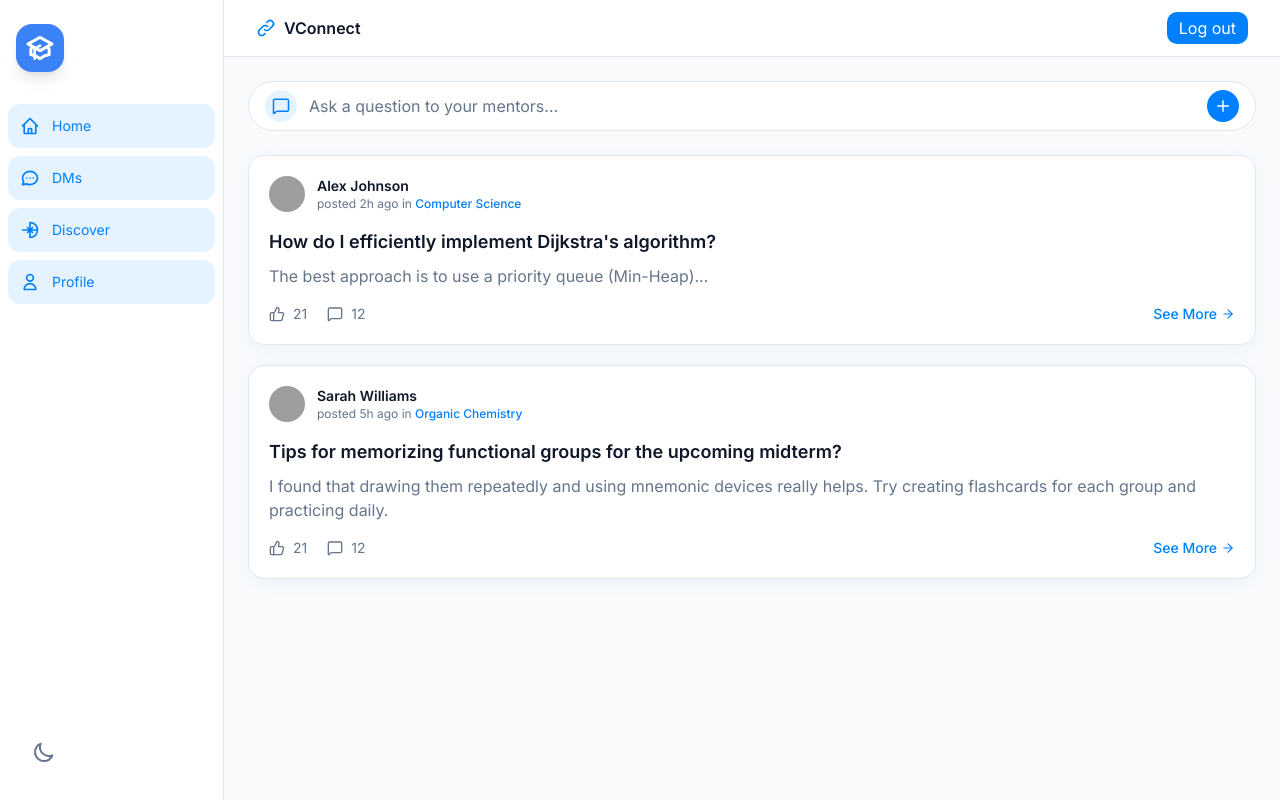
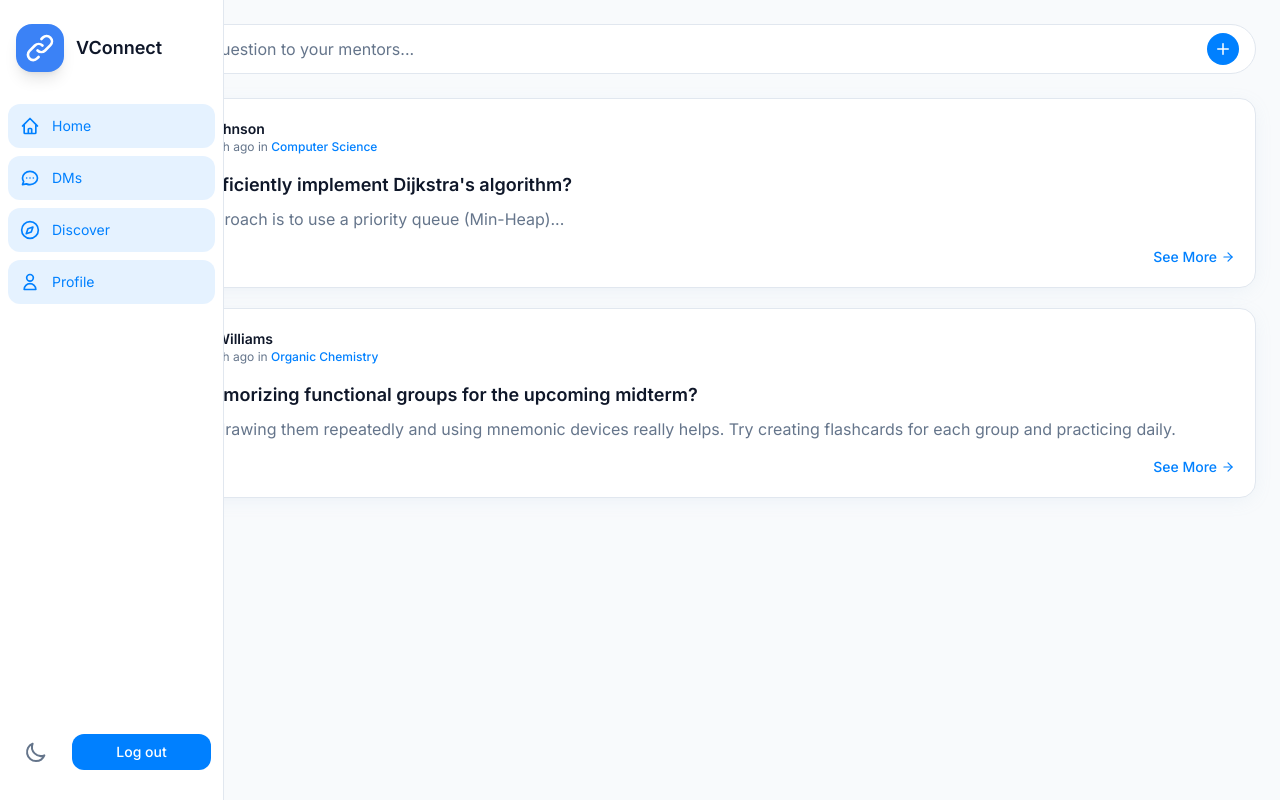
Before and after one commit to ANSHIKA1220/VConnect, a React (Vite) app: page /login in a window 1280 px wide. Both pictures are taken after typing "name@example.com", "Sample123" into the empty fields and a click on the button "Login". Built offline with nearby package versions, Linux system fonts and the light colour scheme; grey boxes are pictures that could not be loaded.

Commit message:
updated layout

```diff
--- a/src/components/layout/Navbar.jsx
+++ /dev/null
@@ -1,30 +0,0 @@
-import { useNavigate } from 'react-router-dom';
-
-function Navbar() {
-  const navigate = useNavigate();
-  const handleLogout = () => {
-    localStorage.removeItem('vconnect-auth');
-    navigate('/login', { replace: true });
-  };
-  return (
-    <header className="bg-card border-b border-border px-4 lg:px-8 py-3">
-      <div className="w-full flex items-center justify-between">
-        <div className="flex items-center gap-2">
-          <svg className="w-5 h-5 text-primary" fill="none" stroke="currentColor" viewBox="0 0 24 24">
-            <path strokeLinecap="round" strokeLinejoin="round" strokeWidth={2} d="M13.828 10.172a4 4 0 00-5.656 0l-4 4a4 4 0 105.656 5.656l1.102-1.101m-.758-4.899a4 4 0 005.656 0l4-4a4 4 0 00-5.656-5.656l-1.1 1.1" />
-          </svg>
-          <span className="font-semibold text-foreground">VConnect</span>
-        </div>
-        <button
-          onClick={handleLogout}
-          className="px-3 py-1 rounded-md bg-primary text-primary-foreground hover:opacity-90 transition"
-          aria-label="Log out"
-        >
-          Log out
-        </button>
-      </div>
-    </header>
-  );
-}
-
-export default Navbar;
--- a/src/components/layout/SideNavigation.jsx
+++ b/src/components/layout/SideNavigation.jsx
@@ -1,75 +1,134 @@
 import { useEffect, useState } from 'react';
 import { Link } from 'react-router-dom';
+import { useNavigate } from 'react-router-dom';
 
 function SideNavigation() {
+
+  const navigate = useNavigate();
+
   return (
-    <div className="fixed left-0 top-0 h-full w-56 bg-card border-r border-border z-10 flex flex-col py-6">
+    <div
+  className="group fixed left-0 top-0 h-full w-20 hover:w-56 overflow-hidden bg-card border-r border-border z-10 flex flex-col py-6 transition-all duration-300"
+
+>
       {/* Logo/Brand Icon at top */}
-      <div className="px-4 mb-8">
-        <div className="w-12 h-12 bg-blue-500 rounded-2xl flex items-center justify-center shadow-lg">
+      <div className="px-4 mb-8 flex items-center gap-3">
+
+  {/* Logo Icon */}
+  <div className="w-12 h-12 bg-blue-500 rounded-2xl flex items-center justify-center shadow-lg flex-shrink-0">
     <svg className="w-8 h-8 text-white" fill="none" stroke="currentColor" viewBox="0 0 24 24">
-            <path strokeLinecap="round" strokeLinejoin="round" strokeWidth={2} d="M12 14l9-5-9-5-9 5 9 5z" />
-            <path strokeLinecap="round" strokeLinejoin="round" strokeWidth={2} d="M12 14l6.16-3.422a12.083 12.083 0 01.665 6.479A11.952 11.952 0 0012 20.055a11.952 11.952 0 00-6.824-2.998 12.078 12.078 0 01.665-6.479L12 14z" />
-            <path strokeLinecap="round" strokeLinejoin="round" strokeWidth={2} d="M12 14l9-5-9-5-9 5 9 5zm0 0l6.16-3.422a12.083 12.083 0 01.665 6.479A11.952 11.952 0 0012 20.055a11.952 11.952 0 00-6.824-2.998 12.078 12.078 0 01.665-6.479L12 14zm-4 6v-7.5l4-2.222" />
+      <path strokeLinecap="round" strokeLinejoin="round" strokeWidth={2} d="M13.828 10.172a4 4 0 00-5.656 0l-4 4a4 4 0 105.656 5.656l1.102-1.101m-.758-4.899a4 4 0 005.656 0l4-4a4 4 0 00-5.656-5.656l-1.1 1.1" />
     </svg>
   </div>
+
+  {/* VConnect Text */}
+  <span className="text-lg font-semibold text-foreground whitespace-nowrap opacity-0 group-hover:opacity-100 transition-opacity duration-300">
+  VConnect
+</span>
+
+
 </div>
+
 
       {/* Navigation Icons */}
       <nav className="flex flex-col gap-2 flex-1 px-2">
         {/* Home */}
         <Link
           to="/"
-          className="h-11 flex items-center gap-3 rounded-xl bg-primary/10 text-primary transition-all px-3"
+           className="h-11 flex items-center justify-center group-hover:justify-start
+  gap-0 group-hover:gap-3
+  px-0 group-hover:px-3
+  rounded-xl bg-primary/10 text-primary transition-all duration-300"
   title="Home"
         >
           <svg className="w-5 h-5" fill="none" stroke="currentColor" viewBox="0 0 24 24">
             <path strokeLinecap="round" strokeLinejoin="round" strokeWidth={2} d="M3 12l2-2m0 0l7-7 7 7M5 10v10a1 1 0 001 1h3m10-11l2 2m-2-2v10a1 1 0 01-1 1h-3m-6 0a1 1 0 001-1v-4a1 1 0 011-1h2a1 1 0 011 1v4a1 1 0 001 1m-6 0h6" />
           </svg>
-          <span className="text-sm">Home</span>
+          <span className="text-sm opacity-0 group-hover:opacity-100 transition-opacity duration-200">
+  Home
+</span>
         </Link>
 
         {/* Messages/DMs - Active State */}
         <Link
           to="/dm"
-          className="h-11 flex items-center gap-3 rounded-xl bg-primary/10 text-primary transition-all px-3"
+           className="h-11 flex items-center justify-center group-hover:justify-start
+  gap-0 group-hover:gap-3
+  px-0 group-hover:px-3
+  rounded-xl bg-primary/10 text-primary transition-all duration-300"
   title="Messages"
         >
           <svg className="w-5 h-5" fill="none" stroke="currentColor" viewBox="0 0 24 24">
             <path strokeLinecap="round" strokeLinejoin="round" strokeWidth={2} d="M8 12h.01M12 12h.01M16 12h.01M21 12c0 4.418-4.03 8-9 8a9.863 9.863 0 01-4.255-.949L3 20l1.395-3.72C3.512 15.042 3 13.574 3 12c0-4.418 4.03-8 9-8s9 3.582 9 8z" />
           </svg>
-          <span className="text-sm">DMs</span>
+          <span className="text-sm opacity-0 group-hover:opacity-100 transition-opacity duration-200">
+  DMs
+</span>
         </Link>
 
         {/* Discover */}
+
         <Link
   to="/discover"
-          className="h-11 flex items-center gap-3 rounded-xl bg-primary/10 text-primary transition-all px-3"
+  className="h-11 flex items-center justify-center group-hover:justify-start
+  gap-0 group-hover:gap-3
+  px-0 group-hover:px-3
+  rounded-xl bg-primary/10 text-primary transition-all duration-300"
   title="Discover"
 >
-          <svg className="w-5 h-5" fill="none" stroke="currentColor" viewBox="0 0 24 24">
-            <path strokeLinecap="round" strokeLinejoin="round" strokeWidth={2} d="M21 12a9 9 0 01-9 9m9-9a9 9 0 00-9-9m9 9H3m9 9V3m0 9l3-3m-3 3l3 3m-3-3l-3-3m3 3l-3 3" />
+<svg
+  className="w-5 h-5 flex-shrink-0"
+  fill="none"
+  stroke="currentColor"
+  viewBox="0 0 24 24"
+>
+  <path
+    strokeLinecap="round"
+    strokeLinejoin="round"
+    strokeWidth={2}
+    d="M12 2a10 10 0 100 20 10 10 0 000-20zm3.5 6.5l-2 6-6 2 2-6 6-2z"
+  />
 </svg>
-          <span className="text-sm">Discover</span>
+
+  <span className="text-sm opacity-0 group-hover:opacity-100 transition-opacity duration-200">
+    Discover
+  </span>
 </Link>
 
         {/* Profile */}
         <Link
           to="/profile"
-          className="h-11 flex items-center gap-3 rounded-xl bg-primary/10 text-primary transition-all px-3"
+           className="h-11 flex items-center justify-center group-hover:justify-start
+  gap-0 group-hover:gap-3
+  px-0 group-hover:px-3
+  rounded-xl bg-primary/10 text-primary transition-all duration-300"
   title="Profile"
         >
           <svg className="w-5 h-5" fill="none" stroke="currentColor" viewBox="0 0 24 24">
             <path strokeLinecap="round" strokeLinejoin="round" strokeWidth={2} d="M16 7a4 4 0 11-8 0 4 4 0 018 0zM12 14a7 7 0 00-7 7h14a7 7 0 00-7-7z" />
           </svg>
-          <span className="text-sm">Profile</span>
+          <span className="text-sm opacity-0 group-hover:opacity-100 transition-opacity duration-200">
+  Profile
+</span>
         </Link>
+ </nav>
 
+<div className="mt-auto px-3 flex items-center gap-3">
   {/* Dark Mode Toggle */}
-      <div className="mt-auto px-3">
   <ThemeToggle />
+
+  {/* Logout Button */}
+  <button
+  onClick={() => {
+    localStorage.removeItem('vconnect-auth');
+    navigate('/login', { replace: true });
+  }}
+  className="flex-1 px-4 py-2 rounded-xl bg-primary text-primary-foreground text-sm font-medium text-center opacity-0 group-hover:opacity-100 transition-opacity duration-200"
+>
+  Log out
+</button>
 </div>
-      </nav>
+
     </div>
   );
 }
@@ -96,7 +155,7 @@ function ThemeToggle() {
   return (
     <button
       onClick={toggleTheme}
-      className="w-12 h-12 flex items-center justify-center rounded-xl text-muted-foreground hover:bg-muted transition-all mt-auto"
+      className="w-12 h-12 flex items-center justify-center rounded-xl text-muted-foreground hover:bg-muted transition-all "
       title="Toggle Dark Mode"
       aria-pressed={isDark}
     >
--- a/src/layouts/MainLayout.jsx
+++ b/src/layouts/MainLayout.jsx
@@ -1,5 +1,4 @@
 import SideNavigation from '../components/layout/SideNavigation';
-import Navbar from '../components/layout/Navbar';
 
 function MainLayout({ children }) {
   return (
@@ -9,9 +8,9 @@ function MainLayout({ children }) {
       <SideNavigation />
 
       {/* Page Area */}
-      <div style={{ marginLeft: "224px", minHeight: "100vh" }}>
-        <Navbar />
-        <div style={{ padding: "24px" }}>
+      <div className="ml-20 min-h-screen">
+
+        <div className="p-6">
           {children}
         </div>
       </div>
```
Lines whose indentation alone changed are shown as unchanged.
